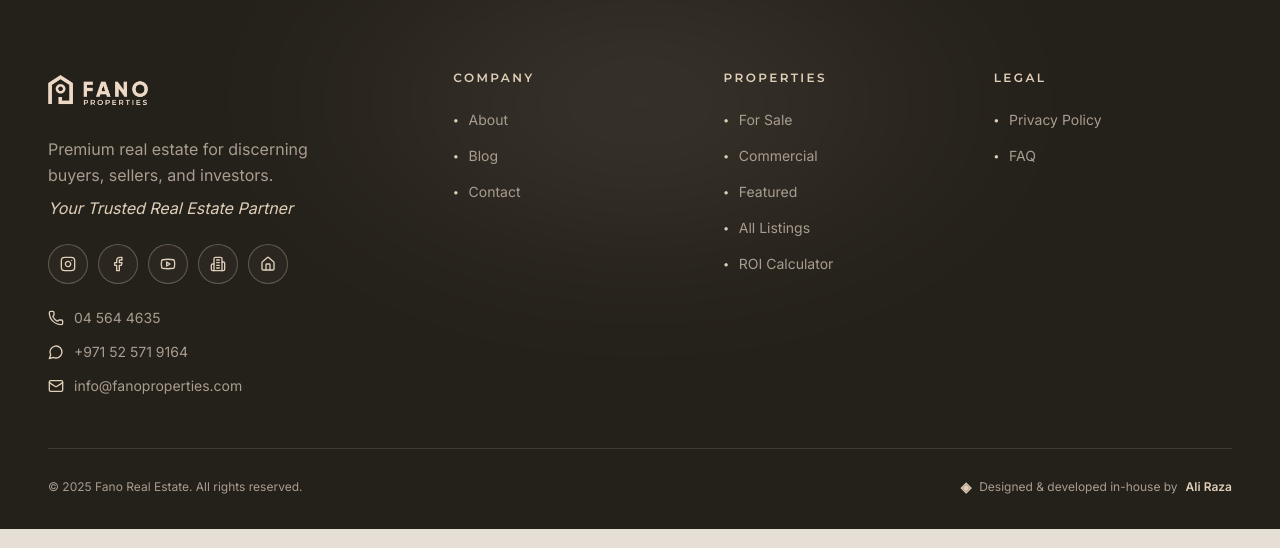
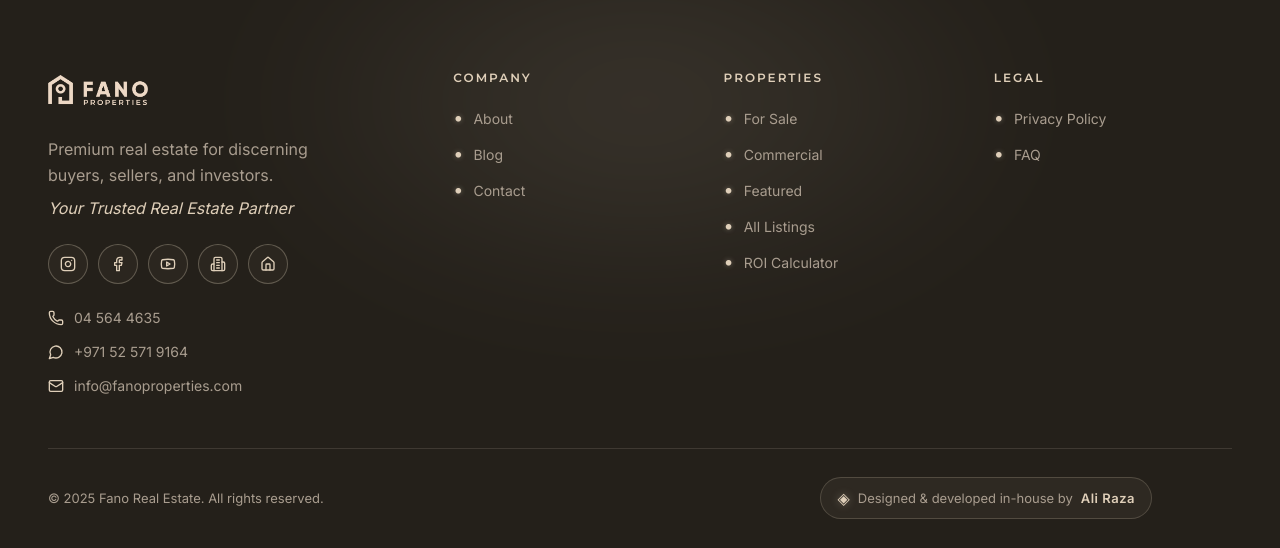
Before and after one commit to tamarabuadze/Fano-Properties-Web, a Next.js app in the folder apps/web/: page / in a window 1280 px wide. Shown: the part 4352-4900 px from the top of the page. Built offline with nearby package versions, Linux system fonts and the light colour scheme; no server answers; the database is empty.

Commit message:
style: glowing footer bullets and credit pill from the Fano CSS spec
Co-Authored-By: Claude Opus 5.5 <noreply@anthropic.com>

```diff
--- a/apps/web/src/components/layout/footer.tsx
+++ b/apps/web/src/components/layout/footer.tsx
@@ -102,12 +102,12 @@ export function Footer({ showAgents = true }: { showAgents?: boolean }) {
           <div className="grid grid-cols-2 gap-x-6 gap-y-10 sm:grid-cols-3 lg:col-span-8 lg:gap-8">
             {groups.map(([heading, links]) => (
               <div key={heading}>
-                <h4 className="mb-5 text-xs font-semibold uppercase tracking-[0.2em] text-[#DFCFB9]">{heading}</h4>
+                <h4 className="mb-5 text-xs font-semibold uppercase tracking-[2px] text-[#DFCFB9]">{heading}</h4>
                 <ul className="space-y-3">
                   {links.map((link) => (
                     <li key={link.href}>
                       <Link href={link.href} className="group inline-flex items-center gap-2.5 text-sm text-[#A99D8F] transition-colors hover:text-[#DFCFB9]">
-                        <span aria-hidden className="text-[11px] font-bold text-[#DFCFB9] transition-transform group-hover:scale-125">•</span>
+                        <span aria-hidden className="-mt-0.5 text-lg leading-none text-[#DFCFB9] [text-shadow:0_0_5px_rgba(223,207,185,0.4)] transition-transform group-hover:scale-125">•</span>
                         {link.label}
                       </Link>
                     </li>
@@ -122,11 +122,11 @@ export function Footer({ showAgents = true }: { showAgents?: boolean }) {
       {/* Bottom line: subtle divider, copyright and the credit badge */}
       <div className="container-site relative">
         <div className="h-px bg-[#A99D8F]/20" />
-        <div className="flex flex-col items-center gap-4 pt-7 pb-24 text-center text-xs text-[#A99D8F] sm:pb-8 lg:flex-row lg:justify-between lg:text-left">
-          <p>© 2025 Fano Real Estate. All rights reserved.</p>
-          <p className="inline-flex items-center gap-2 text-[#A99D8F]">
-            <span aria-hidden className="text-sm font-bold text-[#DFCFB9]">◈</span>
-            Designed &amp; developed in-house by <strong className="font-semibold text-[#DFCFB9]">Ali Raza</strong>
+        <div className="flex flex-col items-center gap-4 pt-7 pb-24 text-center text-xs text-[#A99D8F] sm:pb-8 sm:pr-20 lg:flex-row lg:justify-between lg:text-left">
+          <p className="text-[13px]">© 2025 Fano Real Estate. All rights reserved.</p>
+          <p className="group inline-flex items-center gap-2 rounded-full border border-[#DFCFB9]/20 bg-[#DFCFB9]/5 px-4 py-2 text-[13px] text-[#A99D8F] transition-all duration-300 hover:border-[#DFCFB9] hover:bg-[#DFCFB9]/10 hover:text-[#DFCFB9]">
+            <span aria-hidden className="text-base text-[#DFCFB9] [text-shadow:0_0_8px_rgba(223,207,185,0.4)]">◈</span>
+            Designed &amp; developed in-house by <strong className="font-semibold tracking-[0.5px] text-[#DFCFB9]">Ali Raza</strong>
           </p>
         </div>
       </div>
```
